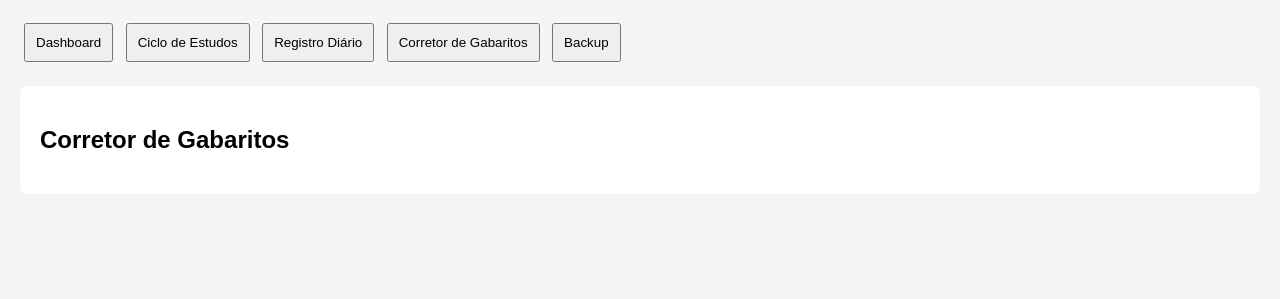
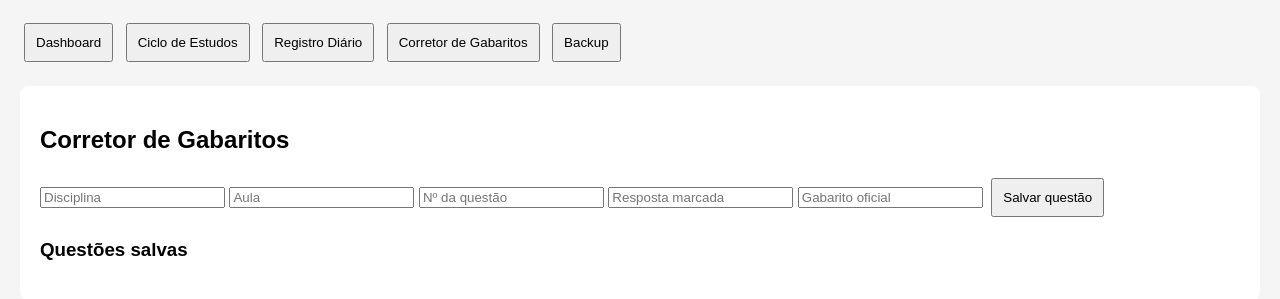
Before and after one commit to afasilvarj/meus-estudos-procuradoria, a plain HTML site: page index.html in a window 1280 px wide. Both pictures are taken after a click on the button "Corretor de Gabaritos". Shown: the part 61-360 px from the top of the page. Drawn offline with Linux system fonts and the light colour scheme.

Commit message:
Update index.html

```diff
--- a/index.html
+++ b/index.html
@@ -40,9 +40,20 @@
   <ul id="listaRegistros"></ul>
 </section>
 
-    <section id="gabarito" class="tela">
-      <h2>Corretor de Gabaritos</h2>
-    </section>
+<section id="gabarito" class="tela">
+  <h2>Corretor de Gabaritos</h2>
+
+  <input id="disciplinaQuestao" type="text" placeholder="Disciplina">
+  <input id="aulaQuestao" type="text" placeholder="Aula">
+  <input id="numeroQuestao" type="number" placeholder="Nº da questão">
+  <input id="respostaMarcada" type="text" placeholder="Resposta marcada">
+  <input id="gabaritoOficial" type="text" placeholder="Gabarito oficial">
+
+  <button onclick="salvarQuestao()">Salvar questão</button>
+
+  <h3>Questões salvas</h3>
+  <ul id="listaQuestoes"></ul>
+</section>
 
     <section id="backup" class="tela">
       <h2>Backup</h2>
```
